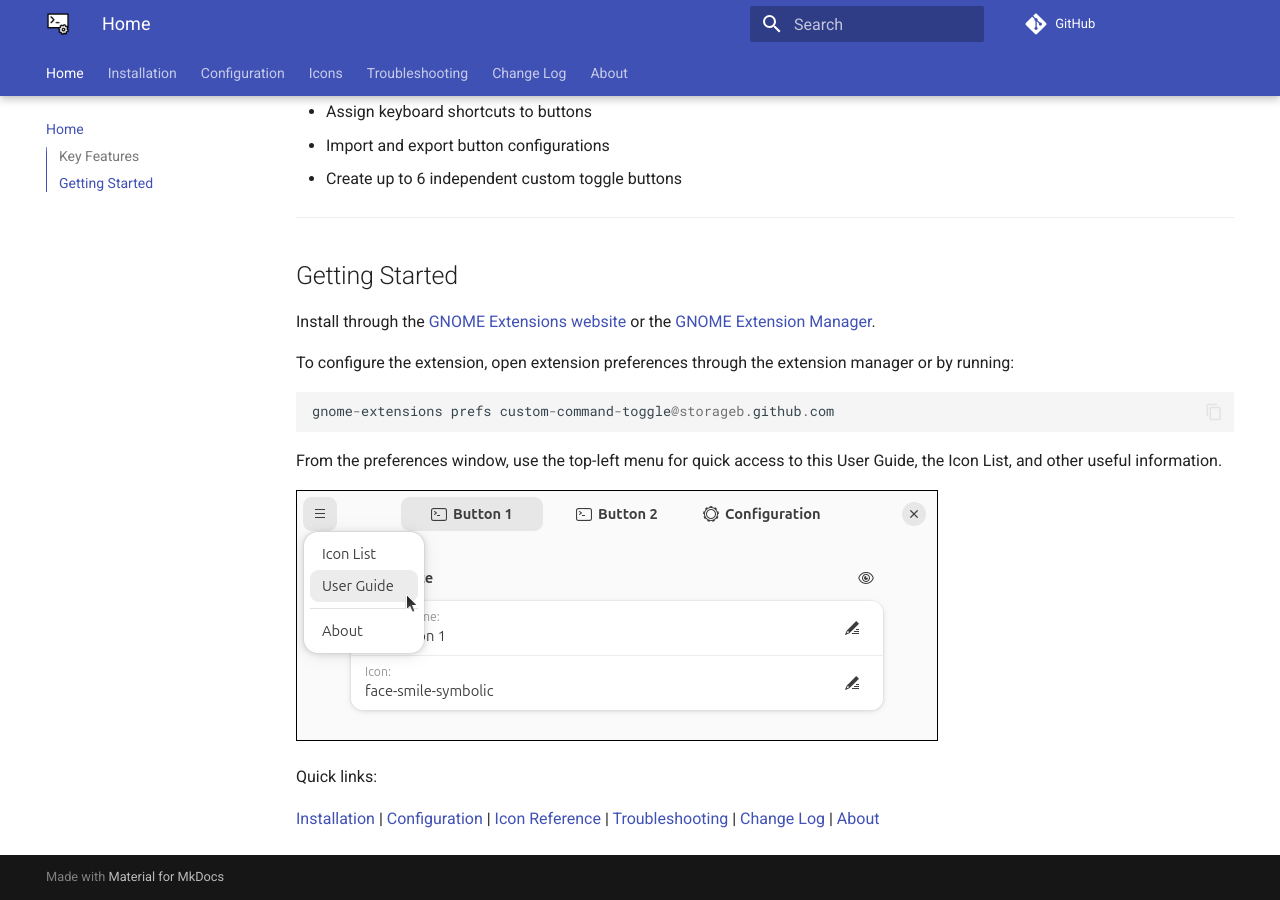
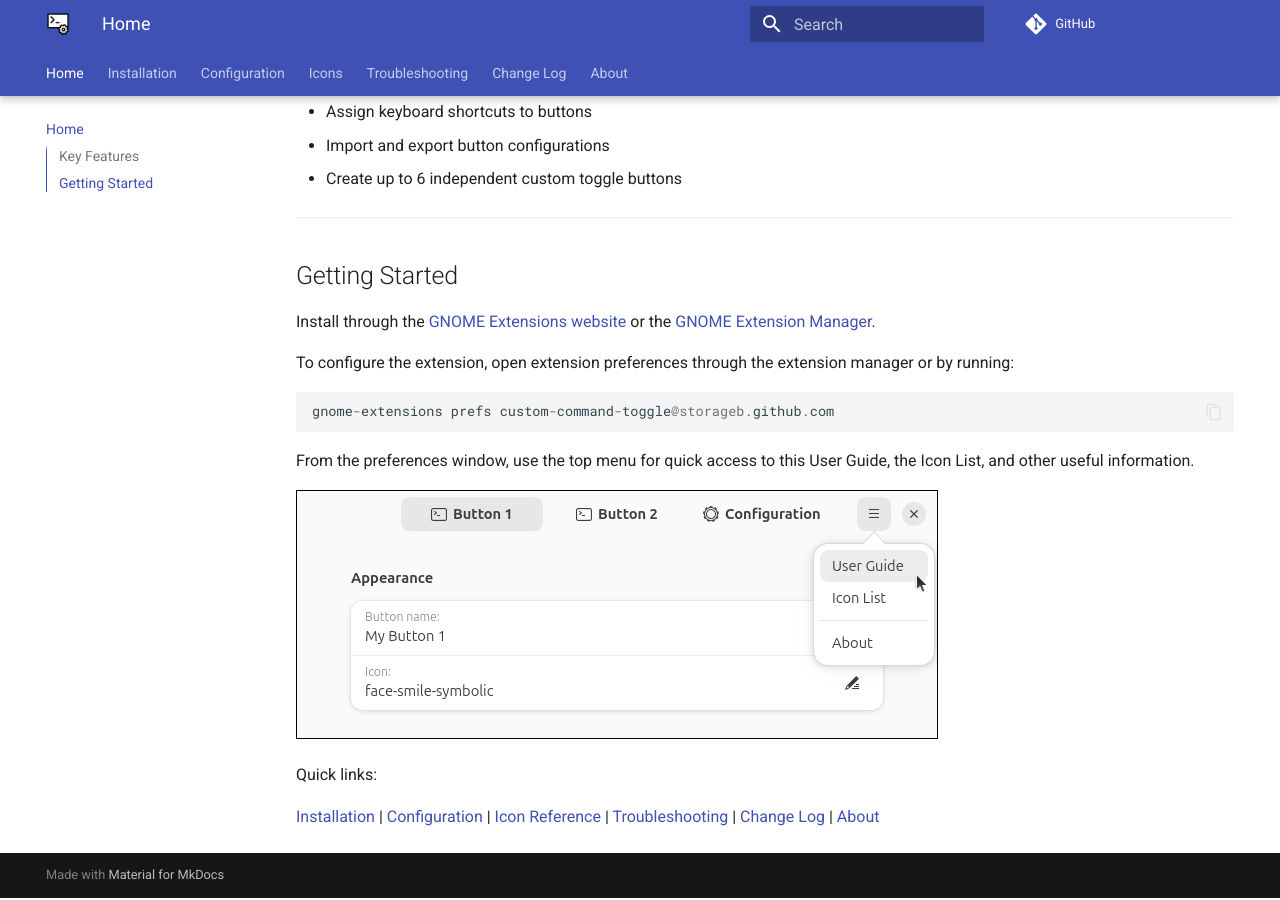
Before and after one commit to StorageB/custom-command-toggle, an MkDocs documentation site: the page built from docs/index.md, in a window 1280 px wide and 900 px high, scrolled down 1224 px. Built offline with MkDocs 1.6.1 and Material for MkDocs 9.7.7, drawn with Linux system fonts in a browser that asks for light colours; comment, search, counter and statistics services are not loaded.

Commit message:
updated user guide

````diff
--- a/docs/index.md
+++ b/docs/index.md
@@ -32,7 +32,7 @@
 gnome-extensions prefs custom-command-toggle@storageb.github.com
 ```
 
-From the preferences window, use the top-left menu for quick access to this User Guide, the Icon List, and other useful information.
+From the preferences window, use the top menu for quick access to this User Guide, the Icon List, and other useful information.
 
 ![screenshot-menu](screenshots/screenshot-menu-12.png)
 
````
Also changed, not shown: docs/changelog.md (+3 -3 lines), docs/screenshots/screenshot-menu-12.png, docs/screenshots/screenshot-startup-run-12.png.
